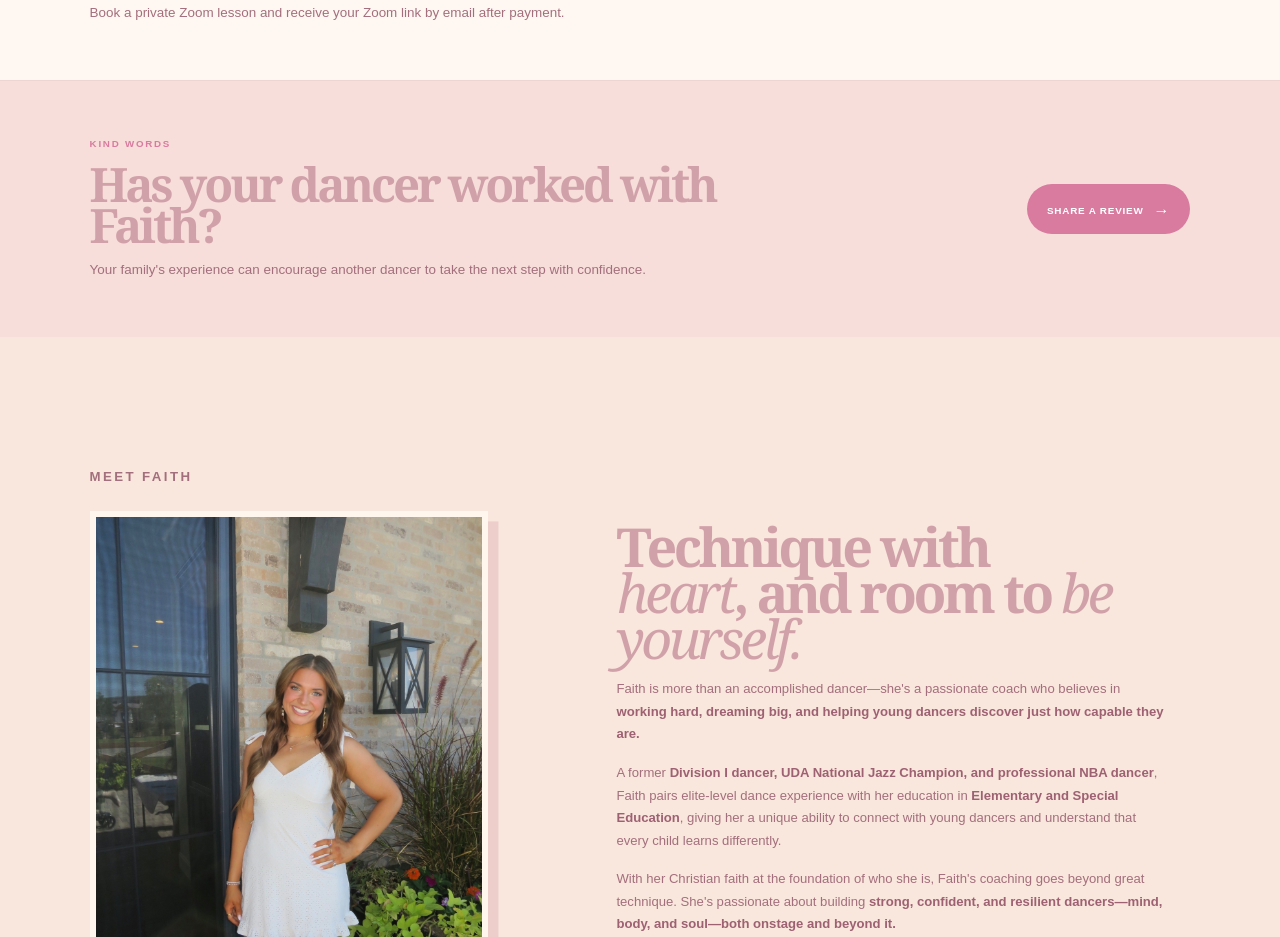
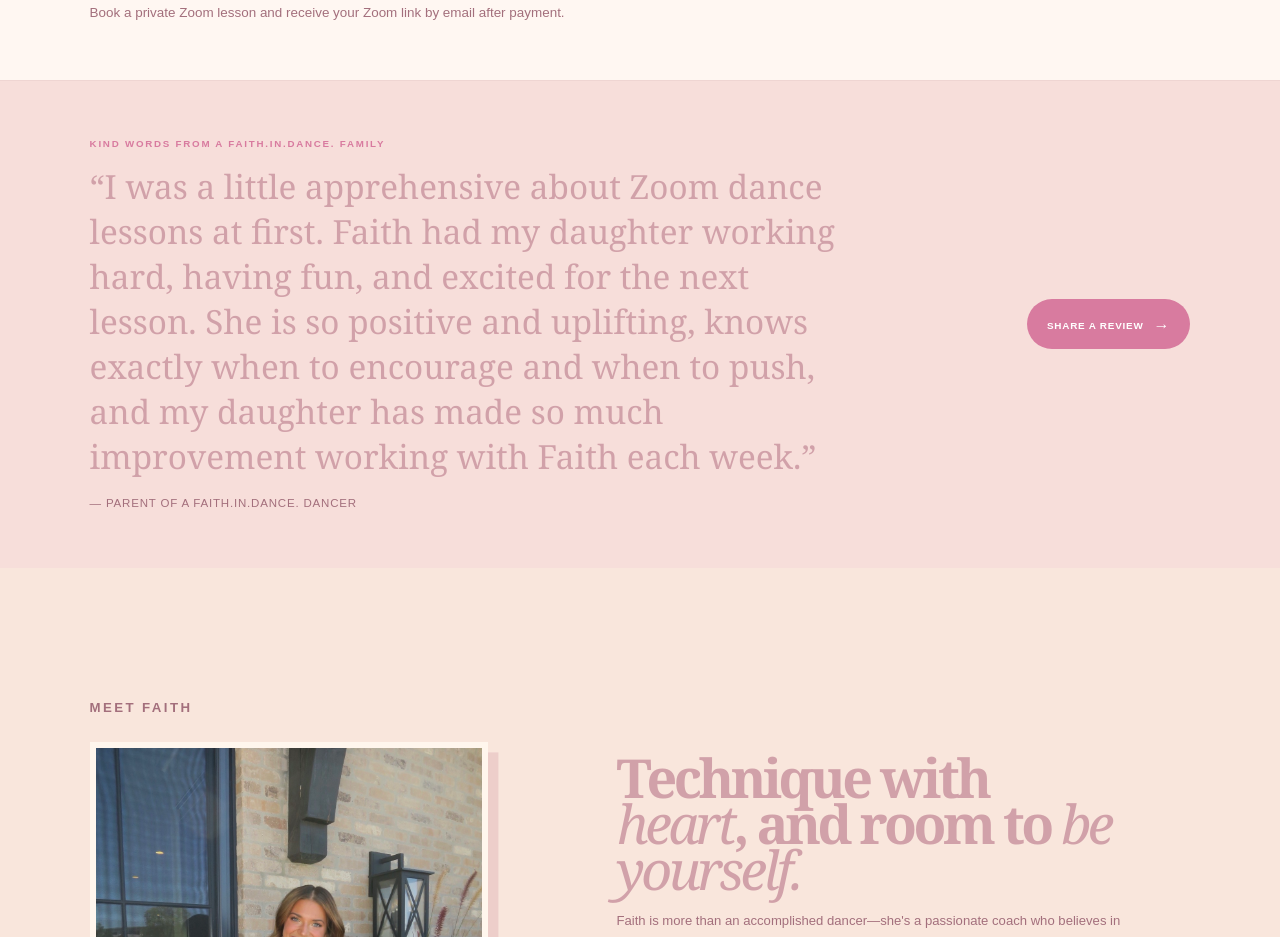
Before and after one commit to Mila1980/FAITHDANCE, a Next.js app: page / in a window 1280 px wide. Shown: the part 981-1918 px from the top of the page. Built offline with nearby package versions, Linux system fonts and the light colour scheme.

Commit message:
Feature parent review on homepage

```diff
--- a/src/app/page.tsx
+++ b/src/app/page.tsx
@@ -46,9 +46,9 @@ export default function Home() {
 
       <section className="home-review-banner">
         <div>
-          <p className="eyebrow">Kind words</p>
-          <h2>Has your dancer worked with Faith?</h2>
-          <p>Your family&apos;s experience can encourage another dancer to take the next step with confidence.</p>
+          <p className="eyebrow">Kind words from a Faith.In.Dance. family</p>
+          <blockquote>“I was a little apprehensive about Zoom dance lessons at first. Faith had my daughter working hard, having fun, and excited for the next lesson. She is so positive and uplifting, knows exactly when to encourage and when to push, and my daughter has made so much improvement working with Faith each week.”</blockquote>
+          <p className="review-attribution">— Parent of a Faith.In.Dance. dancer</p>
         </div>
         <Link className="button" href="/review">Share a review <span>→</span></Link>
       </section>
```
Also changed, not shown: src/app/globals.css.
